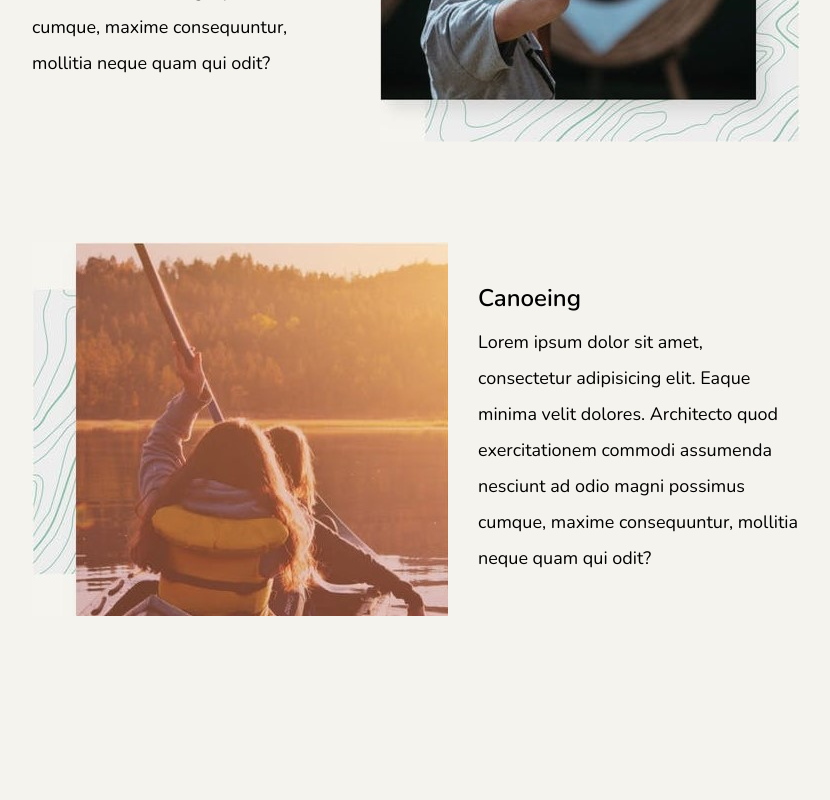
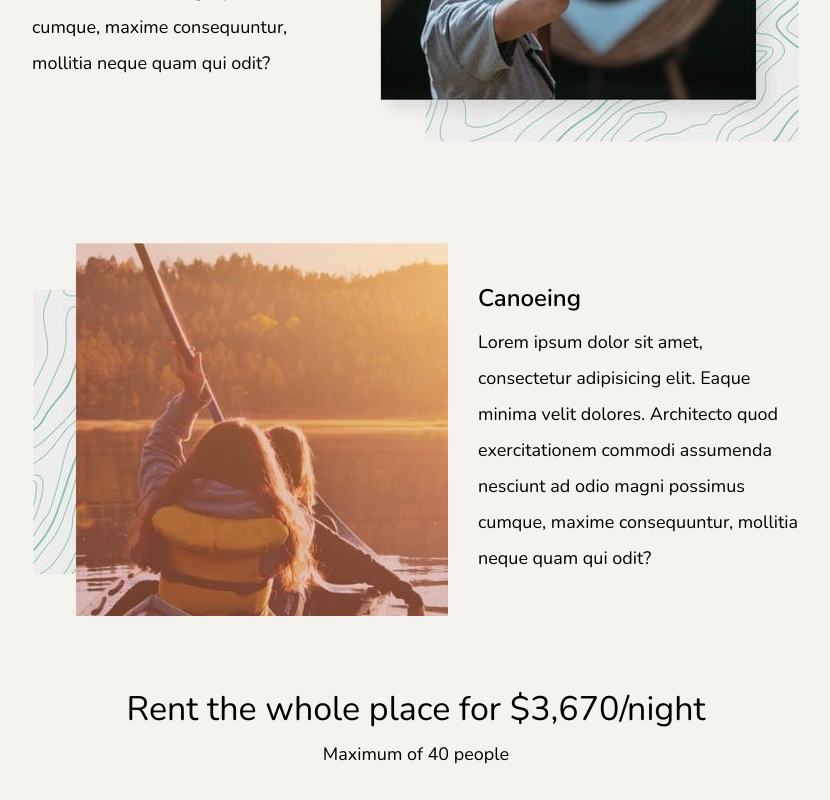
Before and after one commit to haticecs/building-landing-page-assignment, a React (Create React App) app: page / in a window 1280 px wide. Shown: the part 1961-2761 px from the top of the page, without its empty margins (224-1054 px from the left). Before the commit the page ends 2667 px from the top, so only its background shows below. Built offline with nearby package versions, Linux system fonts and the light colour scheme; a web font is replaced by a local one.

Commit message:
feat(PriceAndCapacity): add PriceAndCapacity component
Add the component, use props as capacity and price.

```diff
--- a/src/App.js
+++ b/src/App.js
@@ -1,11 +1,12 @@
 import "./styles.css";
-import { Header, Articles } from "./components";
-import ARTICLES from "./data";
+import { Header, Articles, PriceAndCapacity } from "./components";
+import { ARTICLES, PRICE, CAPACITY } from "./data";
 
 const App = () => (
   <div className="App">
     <Header />
     <Articles articles={ARTICLES} />
+    <PriceAndCapacity price={PRICE} capacity={CAPACITY} />
   </div>
 );
 
--- /dev/null
+++ b/src/components/PriceAndCapacity/index.jsx
@@ -0,0 +1,13 @@
+import { Container, PriceText, CapacityText } from "./styled";
+
+//price and capacity are props since they can change later.
+const PriceAndCapacity = ({ price, capacity }) => {
+  return (
+    <Container>
+      <PriceText>Rent the whole place for ${price}/night</PriceText>
+      <CapacityText>Maximum of {capacity} people</CapacityText>
+    </Container>
+  );
+};
+
+export default PriceAndCapacity;
--- /dev/null
+++ b/src/components/PriceAndCapacity/styled.js
@@ -0,0 +1,19 @@
+import styled from "styled-components";
+
+const Container = styled.div`
+  display: flex;
+  flex-direction: column;
+  align-items: center;
+  padding: 20px 0px;
+`;
+
+const PriceText = styled.h1`
+  font-size: 34px;
+  font-weight: 400;
+`;
+const CapacityText = styled.span`
+  font-size: 18px;
+  margin-top: 10px;
+`;
+
+export { Container, PriceText, CapacityText };
--- a/src/components/index.js
+++ b/src/components/index.js
@@ -1,3 +1,4 @@
 import Header from "./Header";
 import Articles from "./Articles";
-export { Header, Articles };
+import PriceAndCapacity from "./PriceAndCapacity";
+export { Header, Articles, PriceAndCapacity };
--- a/src/data.js
+++ b/src/data.js
@@ -3,6 +3,9 @@ import image2 from "./images/lab-image-2.jpg";
 import image3 from "./images/lab-image-3.jpg";
 import image4 from "./images/lab-image-4.jpg";
 import image5 from "./images/lab-image-5.jpg";
+
+const PRICE = "3,670";
+const CAPACITY = 40;
 
 const ARTICLES = [
   {
@@ -42,4 +45,4 @@ const ARTICLES = [
   },
 ];
 
-export default ARTICLES;
+export { ARTICLES, PRICE, CAPACITY };
```
